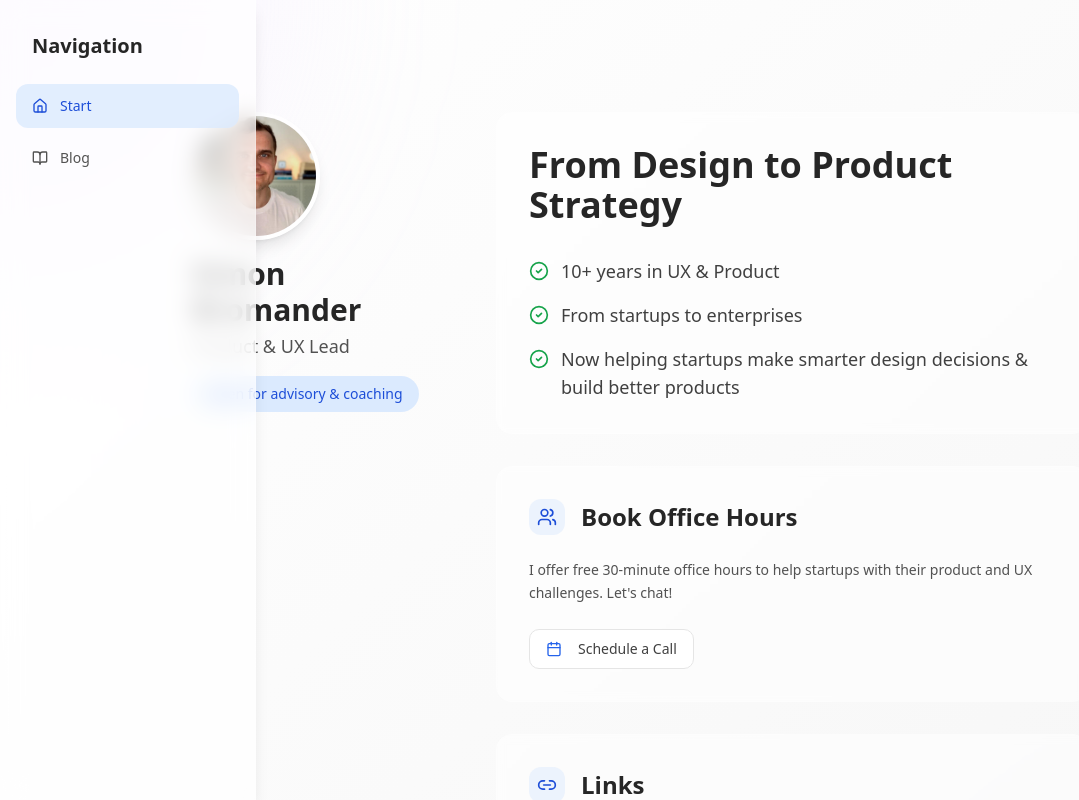
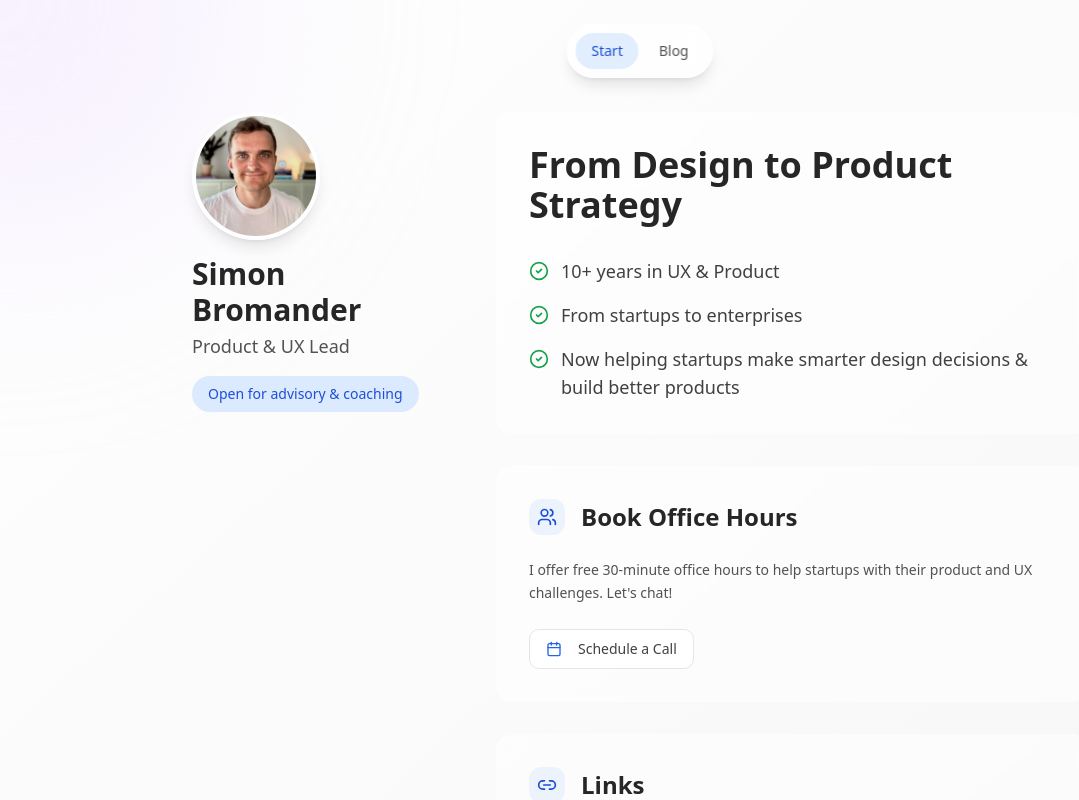
Before and after one commit to simonbromander/simonbromander-web, a React (Vite) app: page /#/ in a window 1280 px wide. Shown: the top 800 px of the page, without its empty margins (0-1079 px from the left). Built offline with nearby package versions, Linux system fonts and the light colour scheme.

Commit message:
Reverted to edit edt-15800485-eb7f-4e43-b797-4e6e356bf23b: "Fix: Blog posts display issue
The blog posts are not appearing in the blog section. This commit aims to resolve this issue."

```diff
--- a/src/components/ui/nav-menu.tsx
+++ b/src/components/ui/nav-menu.tsx
@@ -2,28 +2,24 @@
 import * as React from "react";
 import { NavLink } from "react-router-dom";
 import { cn } from "@/lib/utils";
-import { Home, BookOpen } from "lucide-react";
 
 export function NavMenu() {
   return (
-    <nav className="fixed left-0 top-0 h-screen w-64 z-50">
-      <div className="h-full backdrop-blur-md bg-white/70 dark:bg-neutral-900/70 px-4 py-8 border-r border-white/20 dark:border-neutral-700/20 shadow-lg">
-        <div className="flex flex-col space-y-6">
-          <h1 className="text-xl font-semibold text-neutral-800 dark:text-neutral-100 px-4">Navigation</h1>
-          <ul className="flex flex-col space-y-2">
+    <nav className="fixed top-6 left-1/2 -translate-x-1/2 z-50">
+      <div className="backdrop-blur-md bg-white/70 dark:bg-neutral-900/70 rounded-full px-2 py-2 border border-white/20 dark:border-neutral-700/20 shadow-lg">
+        <ul className="flex items-center space-x-1">
           <li>
             <NavLink
               to="/"
               className={({ isActive }) =>
                 cn(
-                    "flex items-center gap-3 px-4 py-3 text-sm font-medium transition-colors rounded-lg",
+                  "inline-block px-4 py-2 text-sm font-medium transition-colors rounded-full",
                   isActive
                     ? "bg-blue-100/80 dark:bg-blue-900/30 text-blue-700 dark:text-blue-300"
                     : "text-neutral-600 dark:text-neutral-400 hover:bg-neutral-100/80 dark:hover:bg-neutral-800/80 hover:text-neutral-900 dark:hover:text-neutral-100"
                 )
               }
             >
-                <Home className="h-4 w-4" />
               Start
             </NavLink>
           </li>
@@ -32,20 +28,18 @@ export function NavMenu() {
               to="/blog"
               className={({ isActive }) =>
                 cn(
-                    "flex items-center gap-3 px-4 py-3 text-sm font-medium transition-colors rounded-lg",
+                  "inline-block px-4 py-2 text-sm font-medium transition-colors rounded-full",
                   isActive
                     ? "bg-blue-100/80 dark:bg-blue-900/30 text-blue-700 dark:text-blue-300"
                     : "text-neutral-600 dark:text-neutral-400 hover:bg-neutral-100/80 dark:hover:bg-neutral-800/80 hover:text-neutral-900 dark:hover:text-neutral-100"
                 )
               }
             >
-                <BookOpen className="h-4 w-4" />
               Blog
             </NavLink>
           </li>
         </ul>
       </div>
-      </div>
     </nav>
   );
 }
--- a/src/pages/Blog.tsx
+++ b/src/pages/Blog.tsx
@@ -1,6 +1,6 @@
 
 import { NavMenu } from "@/components/ui/nav-menu";
-import { Calendar, MessageSquare } from "lucide-react";
+import { BookOpen, Calendar, MessageSquare } from "lucide-react";
 import { useQuery } from "@tanstack/react-query";
 
 interface BlogPost {
@@ -27,14 +27,13 @@ const Blog = () => {
   });
 
   return (
-    <div className="min-h-screen w-full bg-gradient-to-br from-white via-neutral-50 to-neutral-100 dark:from-neutral-900 dark:via-neutral-900 dark:to-neutral-800">
-      <NavMenu />
-
-      <div className="ml-64 min-h-screen relative overflow-hidden">
+    <div className="min-h-screen w-full bg-gradient-to-br from-white via-neutral-50 to-neutral-100 dark:from-neutral-900 dark:via-neutral-900 dark:to-neutral-800 py-12 px-4 relative overflow-hidden">
       <div className="absolute top-0 left-0 w-[500px] h-[500px] bg-purple-200/30 dark:bg-purple-900/20 rounded-full blur-[100px] -translate-x-1/2 -translate-y-1/2" />
       <div className="absolute bottom-0 right-0 w-[500px] h-[500px] bg-blue-200/30 dark:bg-blue-900/20 rounded-full blur-[100px] translate-x-1/2 translate-y-1/2" />
 
-        <div className="max-w-4xl mx-auto py-12 px-8 relative">
+      <NavMenu />
+
+      <div className="max-w-4xl mx-auto relative mt-16">
         <div className="backdrop-blur-sm bg-white/50 dark:bg-neutral-800/50 p-8 rounded-2xl border border-white/20 dark:border-neutral-700/20">
           <h1 className="text-4xl font-bold text-neutral-800 dark:text-neutral-100 mb-8">
             Blog
@@ -72,6 +71,10 @@ const Blog = () => {
                           {new Date(post.date).toLocaleDateString()}
                         </span>
                         <span className="flex items-center gap-1">
+                          <BookOpen className="h-4 w-4" />
+                          5 min read
+                        </span>
+                        <span className="flex items-center gap-1">
                           <MessageSquare className="h-4 w-4" />
                           2 comments
                         </span>
@@ -89,7 +92,6 @@ const Blog = () => {
         </div>
       </div>
     </div>
-    </div>
   );
 };
 
```
Lines whose indentation alone changed are shown as unchanged.
